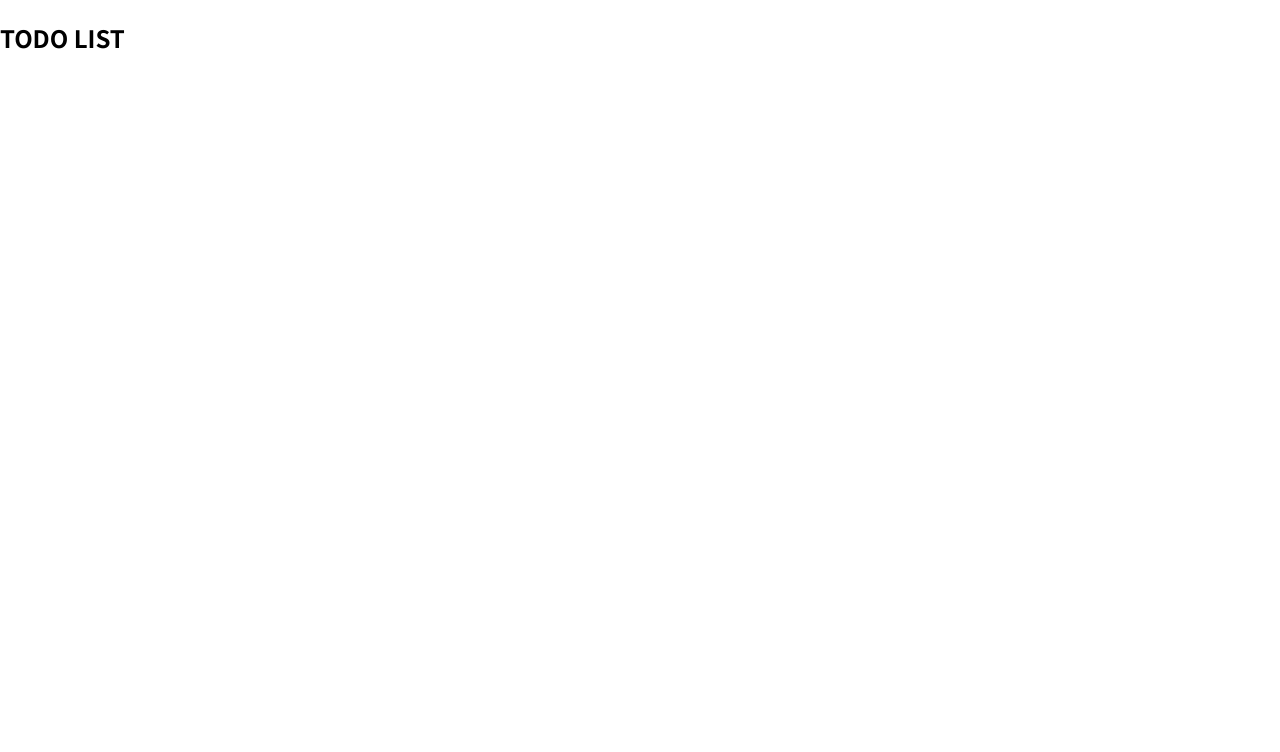
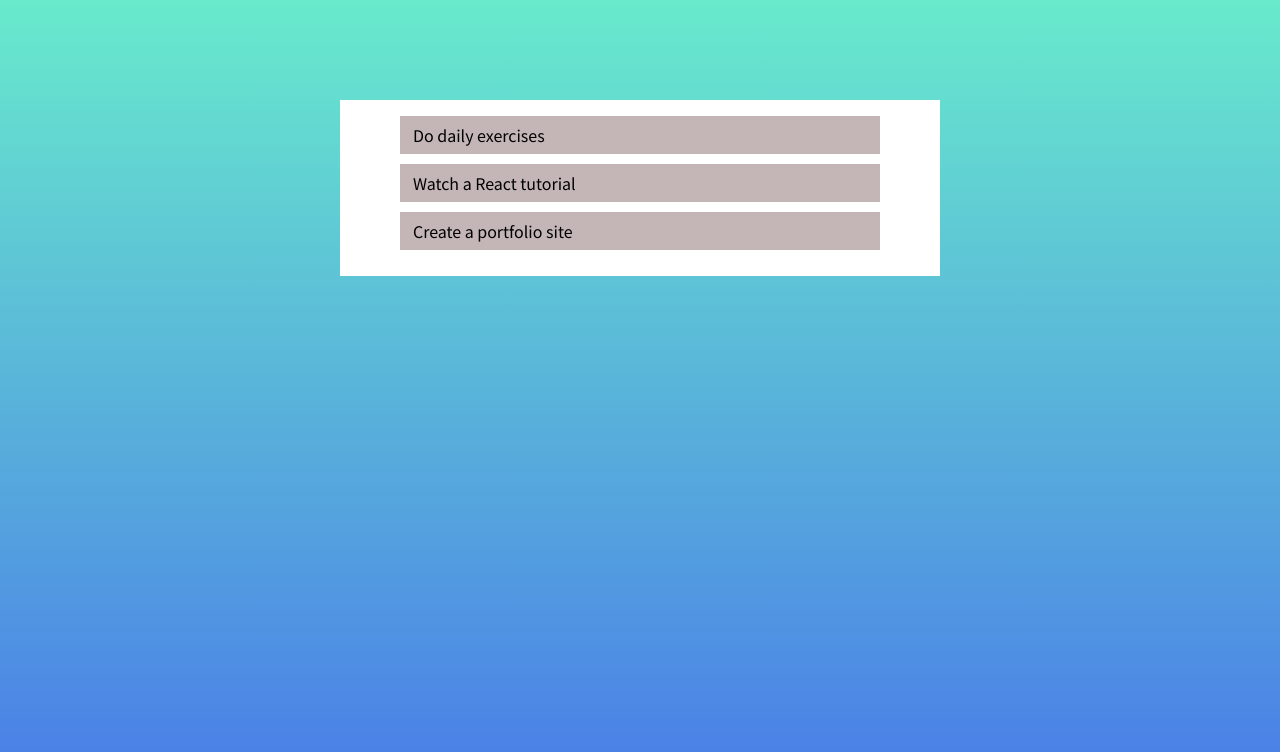
Before and after one commit to VeneraPlakolli/TODO-List, a React (Create React App) app: page / in a window 1280 px wide. Shown: the top 752 px of the page. Built offline with nearby package versions, Linux system fonts and the light colour scheme.

Commit message:
display the todo list on the screen

```diff
--- a/src/App.css
+++ b/src/App.css
@@ -1,5 +1,10 @@
 .App {
   text-align: center;
+  background-color: white;
+  width: 600px;
+  margin-top: 100px;
+  display: flex;
+  justify-content: center;
 }
 
 .App-logo {
--- a/src/App.js
+++ b/src/App.js
@@ -1,10 +1,38 @@
+import React, { useState } from 'react';
 
-// import './App.css';
+import Todo from './components/TODO/Todo';
+import './App.css';
+
+const TODO_LIST = [
+  {
+    id: 1,
+    text: 'Do daily exercises'
+  },
+  {
+    id: 2,
+    text: 'Watch a React tutorial'
+  },
+  {
+    id:3,
+    text: 'Create a portfolio site'
+  }
+];
 
 function App() {
+
+  const [todo, setTodo] = useState(TODO_LIST);
+
+  const addTodoHandler = enteredTodo => {
+    setTodo(prevTodo => {
+      const typeTodo = [...prevTodo];
+      typeTodo.unshift({id: Math.random(), text: enteredTodo});
+      return typeTodo;
+    });
+  };
+
   return (
     <div className="App">
-      <h2>TODO LIST</h2>
+      <Todo todo={todo} />
     </div>
   );
 }
--- /dev/null
+++ b/src/components/TODO/Todo.js
@@ -0,0 +1,22 @@
+import React from "react";
+
+import TodoItem from './TodoItem';
+import styles from './Todo.module.css';
+
+const Todo = (props) => {
+
+    return (
+        <ul className={`${styles.todo}`}>
+            { props.todo.map((todo) => (
+                <TodoItem
+                    key={todo.id}
+                    id={todo.id}
+                    text={todo.text}
+                />
+            ))
+            }
+        </ul>
+    );
+};
+
+export default Todo;
--- /dev/null
+++ b/src/components/TODO/Todo.module.css
@@ -0,0 +1,8 @@
+ul {
+    list-style: none;
+    padding: 0;
+}
+.todo {
+    width: 80%;
+    text-align: left;
+}
--- /dev/null
+++ b/src/components/TODO/TodoItem.js
@@ -0,0 +1,14 @@
+import React from "react";
+
+import styles from './TodoItem.module.css';
+
+const TodoItem = (props) => {
+
+    return (
+        <li className={`${styles['todo-item']}`}>
+            {props.text}
+        </li>
+    );
+};
+
+export default TodoItem;
--- /dev/null
+++ b/src/components/TODO/TodoItem.module.css
@@ -0,0 +1,7 @@
+.todo-item {
+    background-color: rgb(196, 182, 182);
+    width: 100%;
+    margin-bottom: 10px;
+    padding: 7px;
+    padding-left: 13px;
+}
--- a/src/index.css
+++ b/src/index.css
@@ -11,4 +11,11 @@ html {
 body {
   margin: 0;
   /* background-color: #3f3f3f; */
+  height: 100vh;
+  width: 100%;
+  background: linear-gradient(to bottom, #68EACC 0%, #497BE8 100%);
+  display: flex;
+  align-items: flex-start;
+  justify-content: center;
+  /* padding-top: 60px; */
 }
```
Also changed, not shown: src/components/UI/TodoForm.js (added, +7 -0 lines), src/components/UI/TodoForm.modules.css (added).
